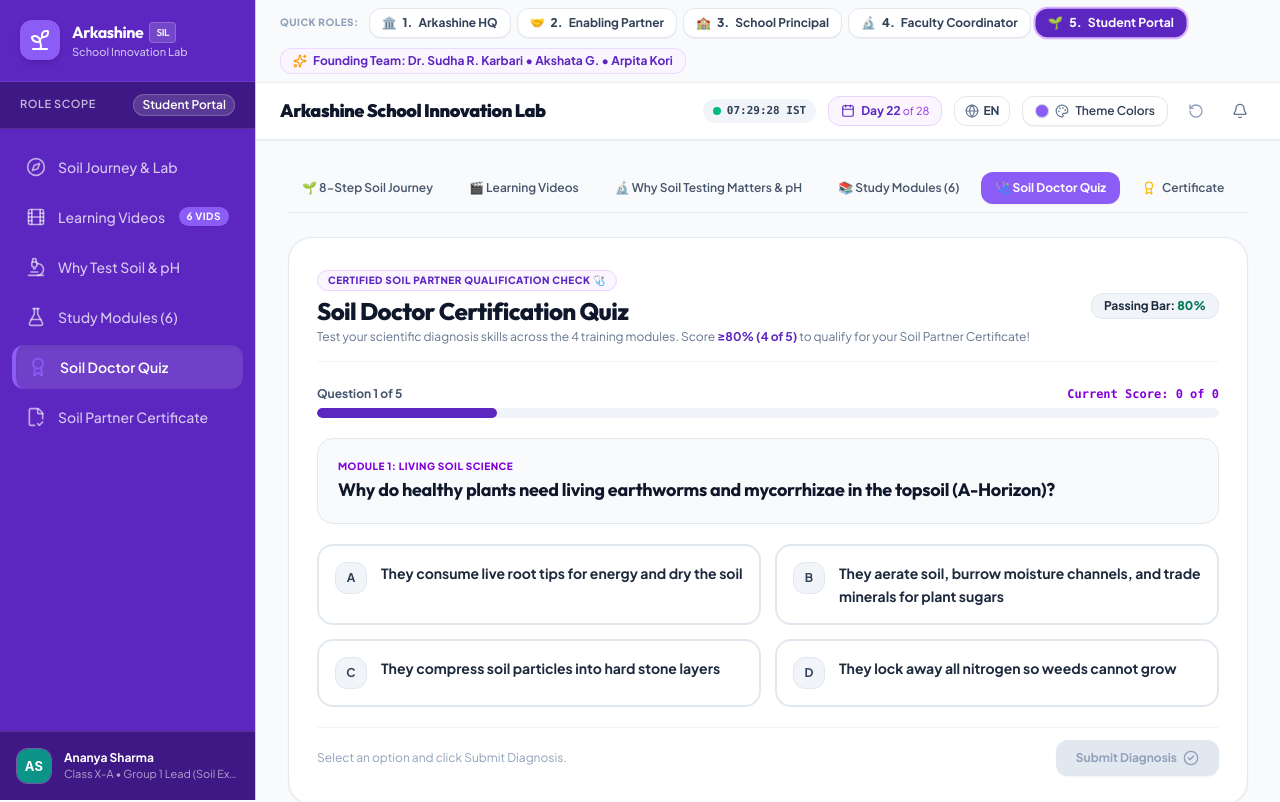
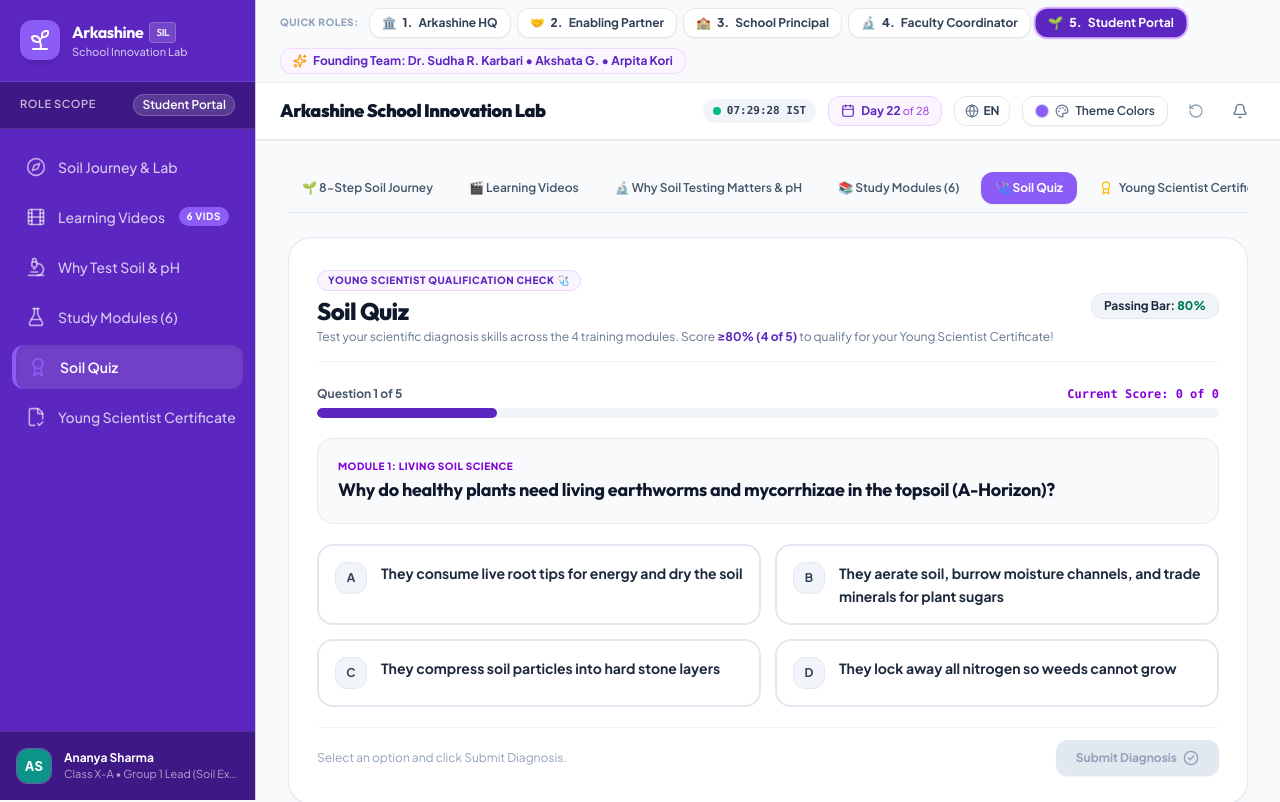
Before and after one commit to akshata-2731/Arkashine-SIL-web-app, a React (Vite) app: page /student/quiz in a window 1280 px wide. Shown: the top 802 px of the page. Built offline with nearby package versions, Linux system fonts and the light colour scheme.

Commit message:
feat(student): update quiz title to Soil Quiz and certificate title to Young Scientist Certificate

```diff
--- a/src/components/certificate/CertificateModal.tsx
+++ b/src/components/certificate/CertificateModal.tsx
@@ -79,7 +79,7 @@ export const CertificateModal: React.FC<CertificateModalProps> = ({
               </div>
               <div>
                 <h3 id="cert-modal-title" className="text-base font-bold text-slate-900">
-                  Soil Partner Completion Certificate
+                  Young Scientist Certificate
                 </h3>
                 <p className="text-xs text-slate-500">
                   Student: {student.name} ({student.rollNo}) • {school?.name}
@@ -192,7 +192,7 @@ export const CertificateModal: React.FC<CertificateModalProps> = ({
                     <span>School Innovation Lab</span>
                   </div>
                   <h1 className="text-2xl sm:text-3xl font-extrabold text-[#143D30] tracking-tight font-serif">
-                    SOIL PARTNER CERTIFICATE
+                    YOUNG SCIENTIST CERTIFICATE
                   </h1>
                   <p className="text-xs uppercase tracking-wider text-amber-800 font-semibold">
                     Summer Innovation Program • 72 Hours Pedagogy & Fieldwork
--- a/src/components/interactive/SoilDoctorQuiz.tsx
+++ b/src/components/interactive/SoilDoctorQuiz.tsx
@@ -130,7 +130,7 @@ const QUIZ_QUESTIONS: QuizQuestion[] = [
   {
     id: 4,
     moduleTag: 'Module 4: Soil Chemistry & pH Lockout',
-    question: 'If a soil test reveals strongly acidic pH 5.2 with phosphorus lockout, what should the Soil Partner prescribe?',
+    question: 'If a soil test reveals strongly acidic pH 5.2 with phosphorus lockout, what should the Young Scientist prescribe?',
     options: [
       {
         id: 'a',
@@ -275,13 +275,13 @@ export const SoilDoctorQuiz: React.FC<SoilDoctorQuizProps> = ({ onQuizPassed, on
       <div className="flex flex-col sm:flex-row sm:items-center justify-between gap-3 border-b border-slate-100 pb-4">
         <div>
           <span className="text-[10px] font-extrabold uppercase tracking-wider px-2.5 py-0.5 rounded-full inline-block mb-1 bg-purple-50 text-[#5C26C0] border border-purple-200">
-            Certified Soil Partner Qualification Check 🩺
+            Young Scientist Qualification Check 🩺
           </span>
           <h2 className="text-xl sm:text-2xl font-extrabold text-slate-900 tracking-tight">
-            Soil Doctor Certification Quiz
+            Soil Quiz
           </h2>
           <p className="text-xs text-slate-500 mt-0.5">
-            Test your scientific diagnosis skills across the 4 training modules. Score <strong className="text-[#5C26C0]">≥80% (4 of 5)</strong> to qualify for your Soil Partner Certificate!
+            Test your scientific diagnosis skills across the 4 training modules. Score <strong className="text-[#5C26C0]">≥80% (4 of 5)</strong> to qualify for your Young Scientist Certificate!
           </p>
         </div>
 
@@ -438,7 +438,7 @@ export const SoilDoctorQuiz: React.FC<SoilDoctorQuizProps> = ({ onQuizPassed, on
                 </span>
               ) : (
                 <span>
-                  You answered <strong>{correctCount} of {totalQuestions} questions</strong> correctly ({scorePercent}%). The Arkashine National Standard requires <strong>at least 80% (4 of 5)</strong> to unlock your Soil Partner Certificate.
+                  You answered <strong>{correctCount} of {totalQuestions} questions</strong> correctly ({scorePercent}%). The Arkashine National Standard requires <strong>at least 80% (4 of 5)</strong> to unlock your Young Scientist Certificate.
                 </span>
               )}
             </p>
@@ -477,7 +477,7 @@ export const SoilDoctorQuiz: React.FC<SoilDoctorQuizProps> = ({ onQuizPassed, on
                 className="w-full sm:w-auto px-6 py-2.5 rounded-xl btn-theme-primary font-bold text-xs shadow-xs transition-colors flex items-center justify-center gap-1.5 cursor-pointer"
               >
                 <Award className="w-4 h-4 text-amber-300" />
-                <span>Go to Soil Partner Certificate</span>
+                <span>Go to Young Scientist Certificate</span>
               </button>
             )}
           </div>
--- a/src/components/layout/Sidebar.tsx
+++ b/src/components/layout/Sidebar.tsx
@@ -84,8 +84,8 @@ export const Sidebar: React.FC<SidebarProps> = ({
           { id: 'videos', label: 'Learning Videos', icon: Film, badge: '6 Vids' },
           { id: 'lab', label: 'Why Test Soil & pH', icon: Microscope },
           { id: 'modules', label: 'Study Modules (6)', icon: FlaskConical },
-          { id: 'quiz', label: 'Soil Doctor Quiz', icon: Award },
-          { id: 'certificate', label: 'Soil Partner Certificate', icon: FileCheck2 }
+          { id: 'quiz', label: 'Soil Quiz', icon: Award },
+          { id: 'certificate', label: 'Young Scientist Certificate', icon: FileCheck2 }
         ];
       default:
         return [];
--- a/src/i18n/translations.ts
+++ b/src/i18n/translations.ts
@@ -136,8 +136,8 @@ export const translations: Translations = {
     hi: 'बैज और पुरस्कार'
   },
   'nav.student_cert': {
-    en: 'Soil Partner Certificate',
-    hi: 'मृदा मित्र प्रमाण पत्र'
+    en: 'Young Scientist Certificate',
+    hi: 'यंग साइंटिस्ट प्रमाण पत्र'
   },
 
   // Faculty Daily Log Form
--- a/src/pages/student/StudentJourney.tsx
+++ b/src/pages/student/StudentJourney.tsx
@@ -181,7 +181,7 @@ export const StudentJourney: React.FC<StudentJourneyProps> = ({ initialTab, curr
             activeTab === 'quiz' ? 'btn-theme-primary shadow-xs font-bold' : 'text-slate-600 hover:bg-slate-100'
           }`}
         >
-          🩺 Soil Doctor Quiz
+          🩺 Soil Quiz
         </button>
         <button
           onClick={() => setActiveTab('certificate')}
@@ -190,7 +190,7 @@ export const StudentJourney: React.FC<StudentJourneyProps> = ({ initialTab, curr
           }`}
         >
           <Award className="w-3.5 h-3.5 text-amber-400" />
-          Certificate
+          Young Scientist Certificate
         </button>
       </div>
 
@@ -528,14 +528,14 @@ export const StudentJourney: React.FC<StudentJourneyProps> = ({ initialTab, curr
               ))}
             </div>
 
-            {/* Action Banner to Proceed to Soil Doctor Quiz */}
+            {/* Action Banner to Proceed to Soil Quiz */}
             <div className="mt-8 p-5 rounded-2xl bg-gradient-to-r from-purple-50 via-slate-50 to-emerald-50 border border-purple-200 flex flex-col sm:flex-row items-center justify-between gap-4">
               <div>
                 <h4 className="font-extrabold text-sm text-slate-900">
                   Ready to Test Your Scientific Knowledge? 🩺
                 </h4>
                 <p className="text-xs text-slate-600 mt-0.5">
-                  Now that you have reviewed the study modules, take the Soil Doctor Quiz (≥80% required) to qualify for your certificate.
+                  Now that you have reviewed the study modules, take the Soil Quiz (≥80% required) to qualify for your Young Scientist Certificate.
                 </p>
               </div>
 
@@ -543,7 +543,7 @@ export const StudentJourney: React.FC<StudentJourneyProps> = ({ initialTab, curr
                 onClick={() => setActiveTab('quiz')}
                 className="px-6 py-3 rounded-xl btn-theme-primary font-bold text-xs shadow-xs transition-colors flex items-center gap-2 cursor-pointer shrink-0"
               >
-                <span>Proceed to Soil Doctor Quiz</span>
+                <span>Proceed to Soil Quiz</span>
                 <ArrowRight className="w-4 h-4" />
               </button>
             </div>
@@ -552,7 +552,7 @@ export const StudentJourney: React.FC<StudentJourneyProps> = ({ initialTab, curr
         </div>
       )}
 
-      {/* Tab 4: Soil Doctor Quiz (Placed strictly after study modules!) */}
+      {/* Tab 4: Soil Quiz (Placed strictly after study modules!) */}
       {activeTab === 'quiz' && (
         <div className="space-y-6">
           <SoilDoctorQuiz
@@ -565,7 +565,7 @@ export const StudentJourney: React.FC<StudentJourneyProps> = ({ initialTab, curr
         </div>
       )}
 
-      {/* Tab 5: Soil Partner Certificate (Last tab - Badges removed) */}
+      {/* Tab 5: Young Scientist Certificate (Last tab - Badges removed) */}
       {activeTab === 'certificate' && (
         <div className="bg-white rounded-3xl p-6 sm:p-8 border border-slate-200/90 shadow-xs text-center space-y-6">
           <div className="max-w-xl mx-auto space-y-4">
@@ -581,10 +581,10 @@ export const StudentJourney: React.FC<StudentJourneyProps> = ({ initialTab, curr
                   ? 'bg-emerald-50 text-emerald-800 border-emerald-200'
                   : 'bg-amber-50 text-amber-800 border-amber-200'
               }`}>
-                {isCertFullyUnlocked ? '🎉 100% Certified Soil Partner Qualification Met' : '🔒 Certificate Locked (Prerequisites Pending)'}
+                {isCertFullyUnlocked ? '🎉 100% Certified Young Scientist Qualification Met' : '🔒 Certificate Locked (Prerequisites Pending)'}
               </span>
               <h3 className="text-xl sm:text-2xl font-extrabold text-slate-900 tracking-tight">
-                Soil Partner Completion Certificate
+                Young Scientist Certificate
               </h3>
               <p className="text-xs text-slate-500 mt-1">
                 Issued under the National Soil Innovation Mandate by Arkashine Innovations Pvt. Ltd.
@@ -631,7 +631,7 @@ export const StudentJourney: React.FC<StudentJourneyProps> = ({ initialTab, curr
                     {isQuizPassed ? `✓ Score: ${quizScore}% (≥80%)` : `Score: ${quizScore}% (<80%)`}
                   </span>
                 </div>
-                <h4 className="font-bold text-xs text-slate-900">Pass Soil Doctor Quiz</h4>
+                <h4 className="font-bold text-xs text-slate-900">Pass Soil Quiz</h4>
                 <p className="text-[11px] text-slate-600 mt-0.5">
                   Must score ≥80% (at least 4 of 5 correct).
                 </p>
@@ -812,7 +812,7 @@ export const StudentJourney: React.FC<StudentJourneyProps> = ({ initialTab, curr
                 }}
                 className="px-5 py-2 rounded-xl btn-theme-primary font-bold text-xs shadow-xs transition-colors flex items-center gap-1.5 cursor-pointer"
               >
-                <span>Take Soil Doctor Quiz</span>
+                <span>Take Soil Quiz</span>
                 <ArrowRight className="w-4 h-4" />
               </button>
             </div>
--- a/src/pages/student/components/CertificateView.tsx
+++ b/src/pages/student/components/CertificateView.tsx
@@ -21,7 +21,7 @@ export const CertificateView: React.FC<CertificateViewProps> = ({
         </div>
 
         <h3 className="text-lg font-bold text-slate-900">
-          Soil Partner Completion Certificate
+          Young Scientist Certificate
         </h3>
         <p className="text-xs text-slate-500 mt-1">
           Issued under the National Soil Innovation Mandate by Arkashine Innovations Pvt. Ltd.
--- a/src/pages/student/components/TreeEcosystemView.tsx
+++ b/src/pages/student/components/TreeEcosystemView.tsx
@@ -123,7 +123,7 @@ export const TreeEcosystemView: React.FC<TreeEcosystemViewProps> = ({
             Explore, Test & Protect Our Earth
           </h3>
           <p className="text-xs sm:text-sm text-slate-600 mt-2 leading-relaxed">
-            As a Student Soil Partner, you are learning what real agronomists and environmental scientists do. By using the handheld SoiLENZ scanner to measure pH, organic carbon, and nutrients, you help local farmers grow healthier crops while protecting our trees and water resources.
+            As a Young Scientist, you are learning what real agronomists and environmental scientists do. By using the handheld SoiLENZ scanner to measure pH, organic carbon, and nutrients, you help local farmers grow healthier crops while protecting our trees and water resources.
           </p>
           <div className="flex items-center gap-3 mt-4">
             <button
```
Also changed, not shown: src/pages/student/components/CelebratoryCertificateView.tsx (+5 -5 lines).
